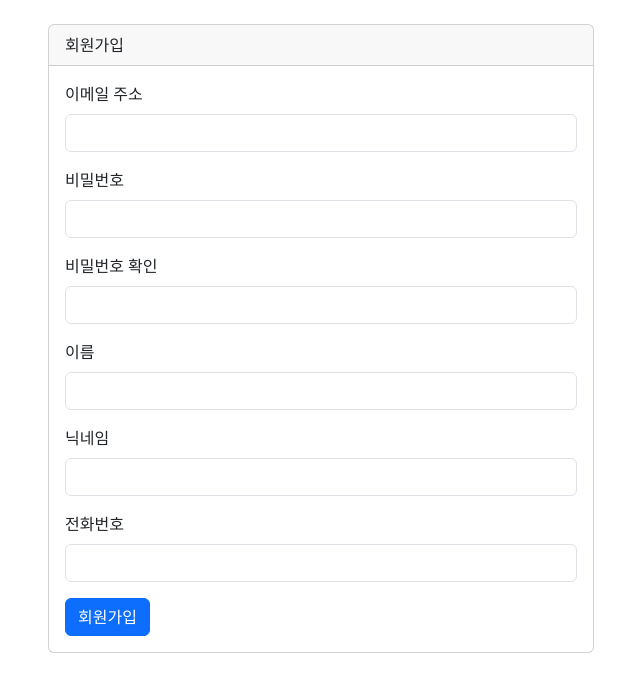
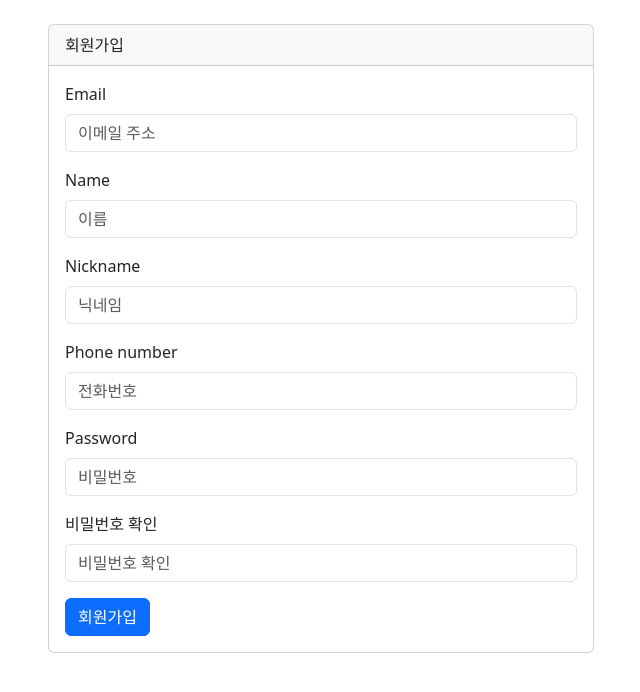
Before and after one commit to oz-be-12-viral-marketing/viral-marketing, a Django app: page /register/ in a window 1280 px wide. Shown: the part 56-748 px from the top of the page, without its empty margins (319-959 px from the left). Run offline with Django 5.2, Linux system fonts and the light colour scheme; parts of the project's set-up code (start-up, migrations or seed data) failed here and were passed over.

Commit message:
feat: Implement Django forms for login and registration with Bootstrap styling

```diff
--- /dev/null
+++ b/apps/frontend/forms.py
@@ -0,0 +1,50 @@
+from django import forms
+from django.contrib.auth import authenticate
+from apps.users.models import CustomUser
+
+class LoginForm(forms.Form):
+    email = forms.EmailField(widget=forms.EmailInput(attrs={'class': 'form-control', 'placeholder': '이메일 주소'}))
+    password = forms.CharField(widget=forms.PasswordInput(attrs={'class': 'form-control', 'placeholder': '비밀번호'}))
+
+    def clean(self):
+        email = self.cleaned_data.get('email')
+        password = self.cleaned_data.get('password')
+
+        if email and password:
+            self.user_cache = authenticate(email=email, password=password)
+            if self.user_cache is None:
+                raise forms.ValidationError('이메일 또는 비밀번호가 올바르지 않습니다.')
+            elif not self.user_cache.is_active:
+                raise forms.ValidationError('비활성화된 계정입니다.')
+        return self.cleaned_data
+
+class RegisterForm(forms.ModelForm):
+    password = forms.CharField(widget=forms.PasswordInput(attrs={'class': 'form-control', 'placeholder': '비밀번호'}))
+    password_confirm = forms.CharField(widget=forms.PasswordInput(attrs={'class': 'form-control', 'placeholder': '비밀번호 확인'}), label='비밀번호 확인')
+
+    class Meta:
+        model = CustomUser
+        fields = ('email', 'name', 'nickname', 'phone_number')
+        widgets = {
+            'email': forms.EmailInput(attrs={'class': 'form-control', 'placeholder': '이메일 주소'}),
+            'name': forms.TextInput(attrs={'class': 'form-control', 'placeholder': '이름'}),
+            'nickname': forms.TextInput(attrs={'class': 'form-control', 'placeholder': '닉네임'}),
+            'phone_number': forms.TextInput(attrs={'class': 'form-control', 'placeholder': '전화번호'}),
+        }
+
+    def clean(self):
+        cleaned_data = super().clean()
+        password = cleaned_data.get('password')
+        password_confirm = cleaned_data.get('password_confirm')
+
+        if password and password_confirm and password != password_confirm:
+            raise forms.ValidationError('비밀번호가 일치하지 않습니다.')
+        return cleaned_data
+
+    def save(self, commit=True):
+        user = super().save(commit=False)
+        user.set_password(self.cleaned_data["password"])
+        user.is_active = True # Frontend registration should activate user directly
+        if commit:
+            user.save()
+        return user
--- a/apps/frontend/views.py
+++ b/apps/frontend/views.py
@@ -1,8 +1,10 @@
 from django.shortcuts import render, redirect
 from django.contrib.auth.decorators import login_required
+from django.contrib import auth # Import auth module
 from apps.accounts.models import Account
 from apps.transaction_history.models import TransactionHistory
-from django.db.models import Sum # For calculating total balance
+from django.db.models import Sum
+from .forms import LoginForm, RegisterForm # Import the new forms
 
 # Create your views here.
 
@@ -11,10 +13,9 @@ def dashboard_view(request):
     user_accounts = Account.objects.filter(user=request.user)
     total_balance = user_accounts.aggregate(Sum('balance'))['balance__sum'] or 0
 
-    # Fetch recent transactions (e.g., last 5)
     recent_transactions = TransactionHistory.objects.filter(
         account__user=request.user
-    ).order_by('-id')[:5] # Order by ID descending to get most recent
+    ).order_by('-id')[:5]
 
     context = {
         'total_balance': total_balance,
@@ -23,16 +24,31 @@ def dashboard_view(request):
     return render(request, 'dashboard.html', context)
 
 def login_view(request):
-    # If user is already authenticated, redirect to dashboard
     if request.user.is_authenticated:
         return redirect('dashboard')
-    return render(request, 'login.html')
+
+    if request.method == 'POST':
+        form = LoginForm(request.POST)
+        if form.is_valid():
+            user = form.user_cache # User is stored in form.user_cache by clean method
+            auth.login(request, user)
+            return redirect('dashboard')
+    else:
+        form = LoginForm()
+    return render(request, 'login.html', {'form': form})
 
 def register_view(request):
-    # If user is already authenticated, redirect to dashboard
     if request.user.is_authenticated:
         return redirect('dashboard')
-    return render(request, 'register.html')
+
+    if request.method == 'POST':
+        form = RegisterForm(request.POST)
+        if form.is_valid():
+            form.save()
+            return redirect('login') # Redirect to login after successful registration
+    else:
+        form = RegisterForm()
+    return render(request, 'register.html', {'form': form})
 
 @login_required
 def accounts_list_view(request):
--- a/templates/register.html
+++ b/templates/register.html
@@ -8,31 +8,27 @@
         <div class="card">
             <div class="card-header">회원가입</div>
             <div class="card-body">
-                <form>
-                    <div class="mb-3">
-                        <label for="email" class="form-label">이메일 주소</label>
-                        <input type="email" class="form-control" id="email" aria-describedby="emailHelp">
-                    </div>
-                    <div class="mb-3">
-                        <label for="password" class="form-label">비밀번호</label>
-                        <input type="password" class="form-control" id="password">
-                    </div>
-                    <div class="mb-3">
-                        <label for="confirmPassword" class="form-label">비밀번호 확인</label>
-                        <input type="password" class="form-control" id="confirmPassword">
-                    </div>
-                    <div class="mb-3">
-                        <label for="name" class="form-label">이름</label>
-                        <input type="text" class="form-control" id="name">
-                    </div>
-                    <div class="mb-3">
-                        <label for="nickname" class="form-label">닉네임</label>
-                        <input type="text" class="form-control" id="nickname">
-                    </div>
-                    <div class="mb-3">
-                        <label for="phoneNumber" class="form-label">전화번호</label>
-                        <input type="tel" class="form-control" id="phoneNumber">
-                    </div>
+                <form method="post">
+                    {% csrf_token %}
+                    {% if form.non_field_errors %}
+                        <div class="alert alert-danger" role="alert">
+                            {% for error in form.non_field_errors %}
+                                {{ error }}
+                            {% endfor %}
+                        </div>
+                    {% endif %}
+                    {% for field in form %}
+                        <div class="mb-3">
+                            <label for="{{ field.id_for_label }}" class="form-label">{{ field.label }}</label>
+                            {{ field }}
+                            {% if field.help_text %}
+                                <div class="form-text">{{ field.help_text }}</div>
+                            {% endif %}
+                            {% for error in field.errors %}
+                                <div class="invalid-feedback d-block">{{ error }}</div>
+                            {% endfor %}
+                        </div>
+                    {% endfor %}
                     <button type="submit" class="btn btn-primary">회원가입</button>
                 </form>
             </div>
```
Also changed, not shown: templates/login.html (+21 -9 lines).
